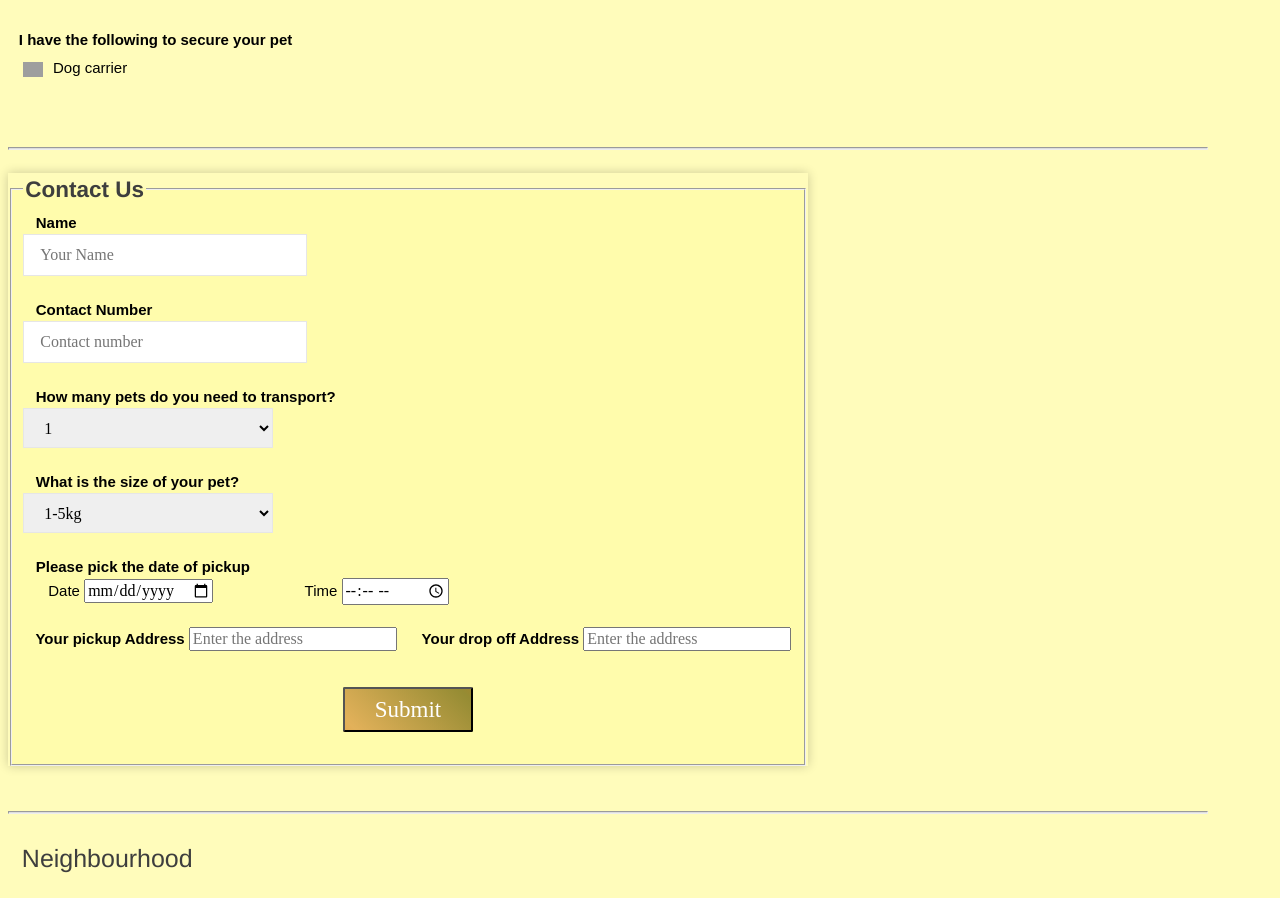
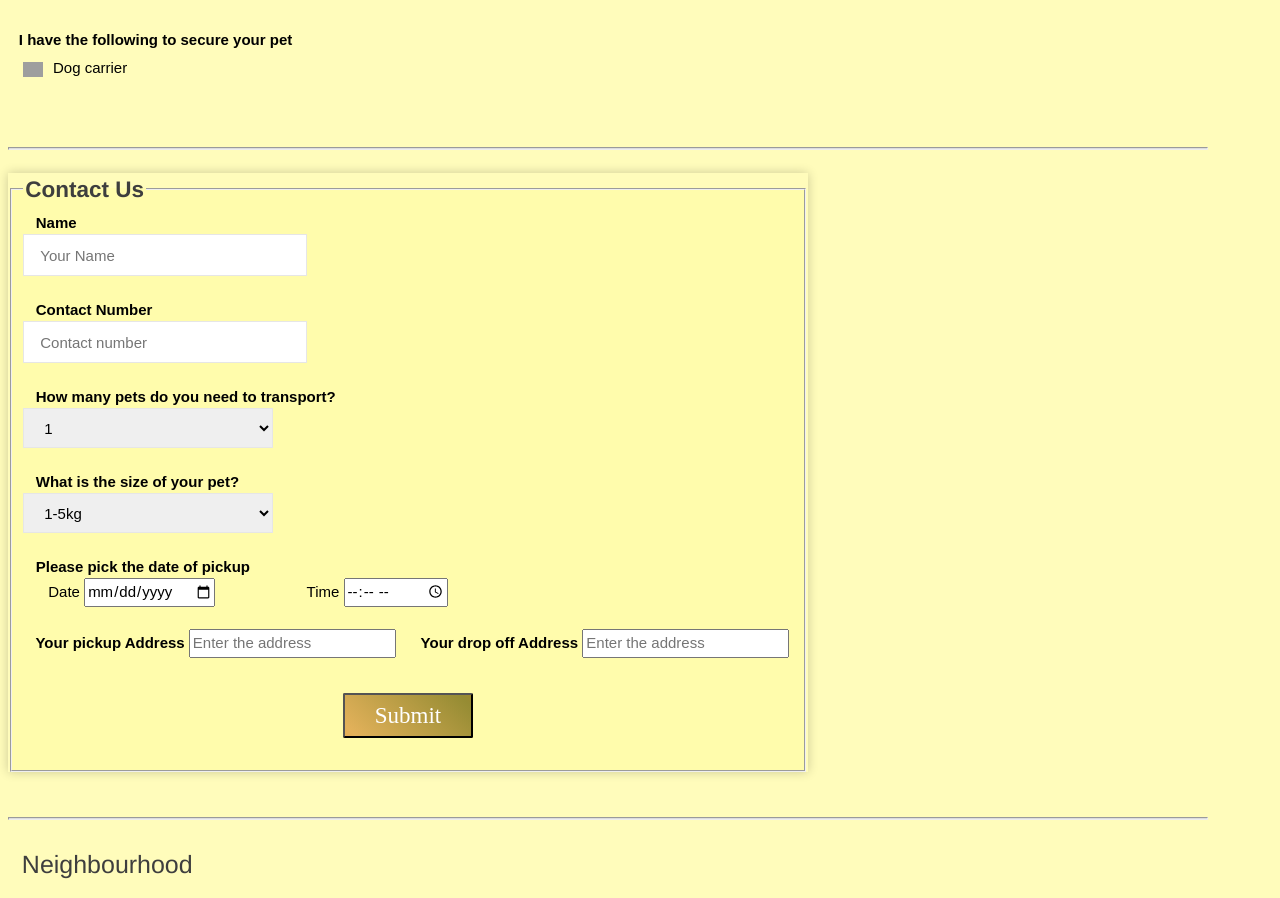
Before and after one commit to sahas-99/WebSite, a PHP site: page /Transport2.html in a window 1280 px wide. Shown: the part 1890-2788 px from the top of the page. Run offline with PHP 8.4, Linux system fonts and the light colour scheme; grey boxes are pictures that could not be loaded.

Commit message:
Update Transport2.css

```diff
--- a/Transport2.css
+++ b/Transport2.css
@@ -507,3 +507,17 @@ button {
 button, select {
     text-transform: none;
 }
+
+button, input {
+    overflow: visible;
+}
+button, input, optgroup, select, textarea {
+    margin: 0;
+    font-family: inherit;
+    font-size: inherit;
+    line-height: inherit;
+}
+[role=button], a, area, button, input, label, select, summary, textarea {
+    -ms-touch-action: manipulation;
+    touch-action: manipulation;
+}
```
